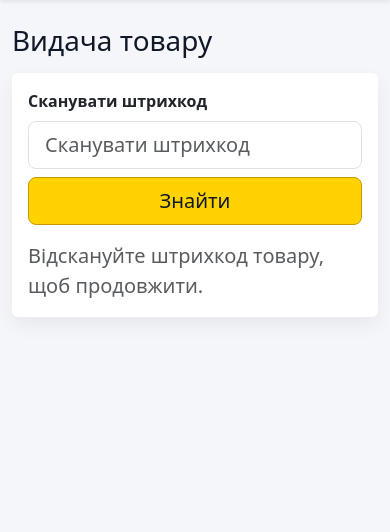
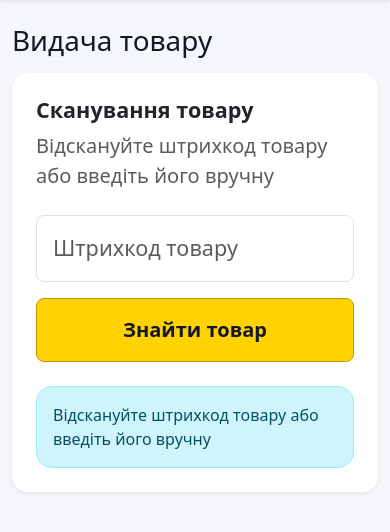
Before and after one commit to KalyuzhniyKO/warehouse_config, a Django app: page /en/stock/issue/ in a window 390 px wide. Shown: the part 99-631 px from the top of the page. Run offline with Django 5.2, Linux system fonts and the light colour scheme; the visitor is signed in with stand-in values (Sample User, id 1); data comes from the database, SQL or seed files in the repository.

Commit message:
Improve tablet barcode scan UI

```diff
--- a/templates/core/stock_issue_form.html
+++ b/templates/core/stock_issue_form.html
@@ -4,26 +4,52 @@
 {% block content %}
 <h1 class="mb-3">{% trans "Видача товару" %}</h1>
 
-<div class="card content-card mb-4">
-    <div class="card-body">
-        <form class="row g-2 align-items-end" method="get" action="{% url 'stock_issue' %}">
+<div class="card content-card shadow-sm rounded-4 mb-4">
+    <div class="card-body p-4 p-lg-5">
+        <div class="mb-4">
+            <h2 class="h4 fw-bold mb-2">{% trans "Сканування товару" %}</h2>
+            <p class="text-muted fs-5 mb-0">{% trans "Відскануйте штрихкод товару або введіть його вручну" %}</p>
+        </div>
+        <form class="row g-3 align-items-stretch" method="get" action="{% url 'stock_issue' %}">
             <div class="col-12 col-lg">
-                <label class="form-label fw-semibold" for="issue-barcode-input">{% trans "Сканувати штрихкод" %}</label>
-                <input id="issue-barcode-input" class="form-control form-control-lg" type="text" name="barcode" value="{{ barcode_query }}" autocomplete="off" placeholder="{% trans 'Сканувати штрихкод' %}">
+                <label class="visually-hidden" for="issue-barcode-input">{% trans "Штрихкод товару" %}</label>
+                <input id="issue-barcode-input" class="form-control form-control-lg py-3 fs-4" type="text" name="barcode" value="{{ barcode_query }}" autocomplete="off" placeholder="{% trans 'Штрихкод товару' %}">
             </div>
-            <div class="col-12 col-lg-auto">
-                <button class="btn btn-primary btn-lg w-100" type="submit">{% translate "Знайти" context "barcode action" %}</button>
+            <div class="col-12 col-lg-auto d-grid">
+                <button class="btn btn-primary btn-lg px-4 py-3 fw-semibold" type="submit">{% trans "Знайти товар" %}</button>
             </div>
+            {% if barcode_query %}
+                <div class="col-12 col-lg-auto d-grid">
+                    <a class="btn btn-outline-secondary btn-lg px-4 py-3 fw-semibold" href="{% url 'stock_issue' %}">{% trans "Очистити" %}</a>
+                </div>
+            {% endif %}
         </form>
         {% if scanned_item_context %}
-            <div class="alert alert-success mt-3 mb-0" role="status">
-                <div><span class="fw-semibold">{% trans "Знайдений товар" %}:</span> {{ scanned_item_context.item.name }}</div>
-                <div>{% trans "Внутрішній код" %}: {{ scanned_item_context.item.internal_code|default:"—" }}</div>
-                <div>{% trans "Штрихкод" %}: {{ scanned_item_context.item.barcode_value|default:"—" }}</div>
-                <div><span class="fw-semibold">{% trans "Доступний залишок" %}:</span> {{ scanned_item_context.available_qty }}</div>
+            <div class="alert alert-success border-0 shadow-sm rounded-4 mt-4 mb-0" role="status">
+                <div class="fw-bold fs-5 mb-3">{% trans "Знайдений товар" %}</div>
+                <dl class="row mb-0 gy-2">
+                    <dt class="col-sm-4 text-muted">{% trans "Назва товару" %}</dt>
+                    <dd class="col-sm-8 fw-semibold mb-0">{{ scanned_item_context.item.name }}</dd>
+                    {% if scanned_item_context.item.internal_code %}
+                        <dt class="col-sm-4 text-muted">{% trans "Внутрішній код" %}</dt>
+                        <dd class="col-sm-8 mb-0">{{ scanned_item_context.item.internal_code }}</dd>
+                    {% endif %}
+                    {% if scanned_item_context.item.barcode_value %}
+                        <dt class="col-sm-4 text-muted">{% trans "Штрихкод" %}</dt>
+                        <dd class="col-sm-8 mb-0">{{ scanned_item_context.item.barcode_value }}</dd>
+                    {% endif %}
+                    <dt class="col-sm-4 text-muted">{% trans "Доступний залишок" %}</dt>
+                    <dd class="col-sm-8 fw-semibold mb-0">{{ scanned_item_context.available_qty }}</dd>
+                </dl>
             </div>
-        {% elif not barcode_query %}
-            <p class="text-muted fs-5 mt-3 mb-0">{% trans "Відскануйте штрихкод товару, щоб продовжити." %}</p>
+        {% elif barcode_query %}
+            <div class="alert alert-warning rounded-4 mt-4 mb-0" role="alert">
+                {% trans "Товар за цим штрихкодом не знайдено." %}
+            </div>
+        {% else %}
+            <div class="alert alert-info rounded-4 mt-4 mb-0" role="status">
+                {% trans "Відскануйте штрихкод товару або введіть його вручну" %}
+            </div>
         {% endif %}
     </div>
 </div>
```
Also changed, not shown: core/tests/test_stock_operations_ui.py (+40 -14 lines), templates/core/stock_receive_form.html (+38 -16 lines), locale/en/LC_MESSAGES/django.po, locale/uk/LC_MESSAGES/django.po.
